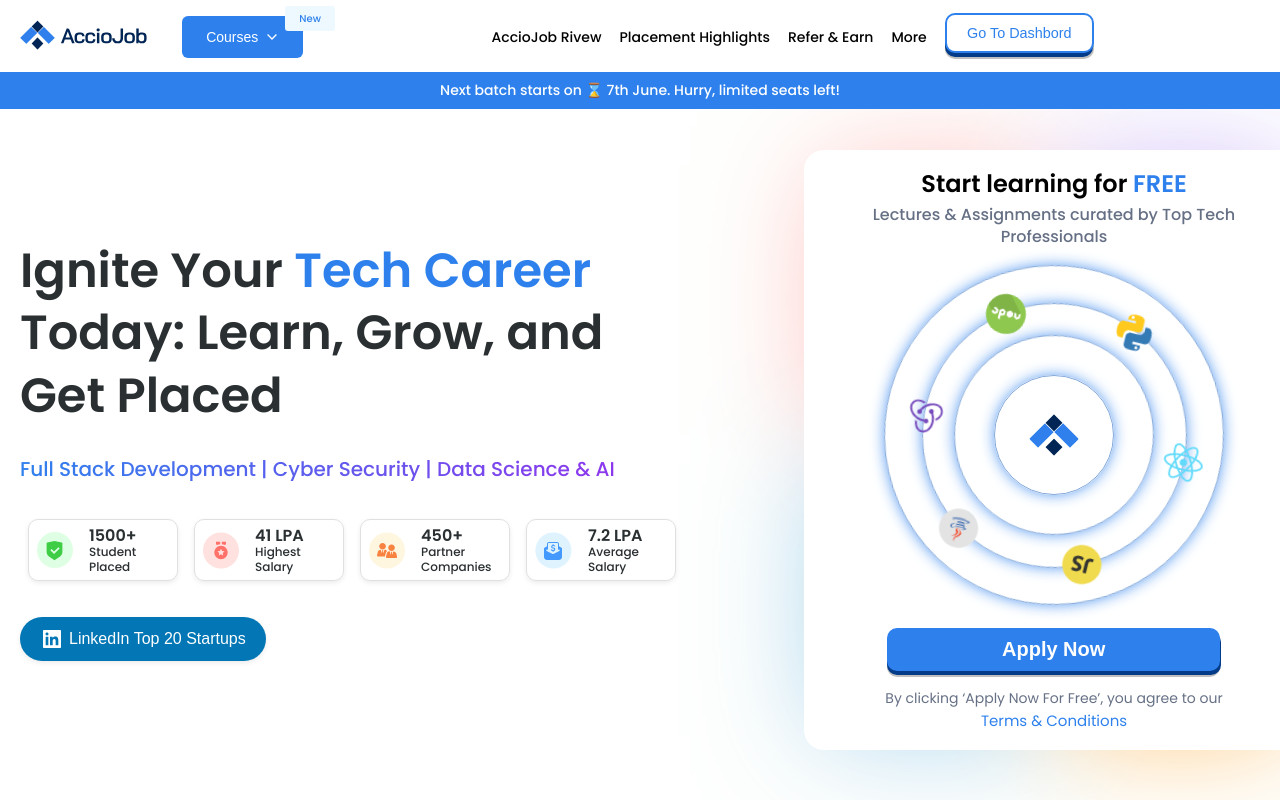
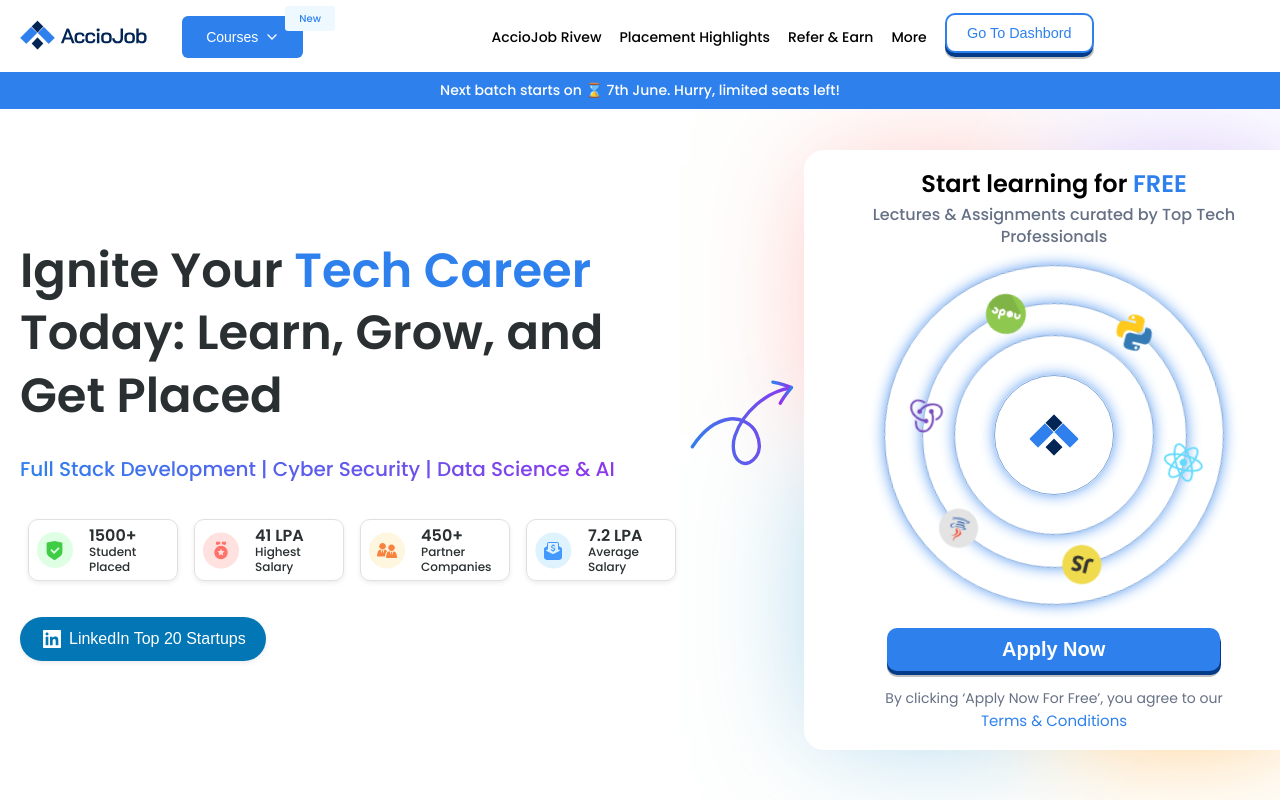
Before and after one commit to Abhi8016/accioJob-clone, a React (Vite) app: page / in a window 1280 px wide. Shown: the top 800 px of the page. Built offline with nearby package versions, Linux system fonts and the light colour scheme.

Commit message:
arrow added

```diff
--- a/src/pages/home/Home.jsx
+++ b/src/pages/home/Home.jsx
@@ -14,11 +14,16 @@
 import Instructors from "./instructors/Instructors";
 import Nsdc from "./nsdc/Nsdc";
 import Platform from "./platform/Platform";
+import perpuleArrow from "../../assets/purple_arraow.e16eb7db.svg"
+
 const Home = () => {
   return (
     <div className="home">
       <ContentWrapper>
         <div className="heroSection">
+          <div className="purpleArrow">
+            <img src={perpuleArrow} alt="image" />
+          </div>
           <HeadingText />
           <Orbit />
         </div>
--- a/src/pages/home/styles.scss
+++ b/src/pages/home/styles.scss
@@ -12,10 +12,21 @@
   }
   .heroSection {
     // border: 2px solid green;
+    position: relative;
     padding-bottom: 30px;
     @include md {
       display: flex;
       gap: 20px;
+    }
+    .purpleArrow {
+      display: none;
+      @include md {
+        display: block;
+        position: absolute;
+        left: 670px;
+        top: 260px;
+        // z-index: 5000000000000000000;
+      }
     }
   }
   .tesimonSection {
```
Also changed, not shown: src/assets/purple_arraow.e16eb7db.svg (added).
